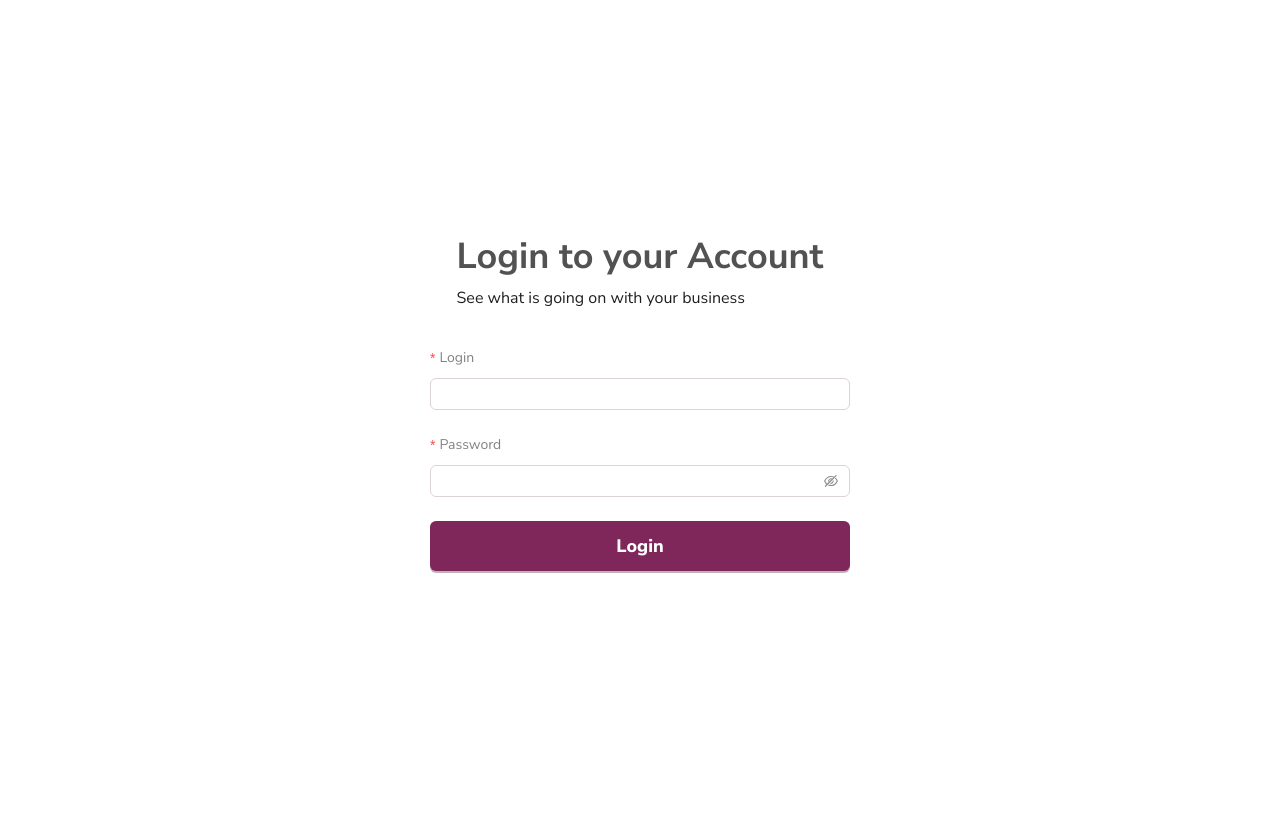
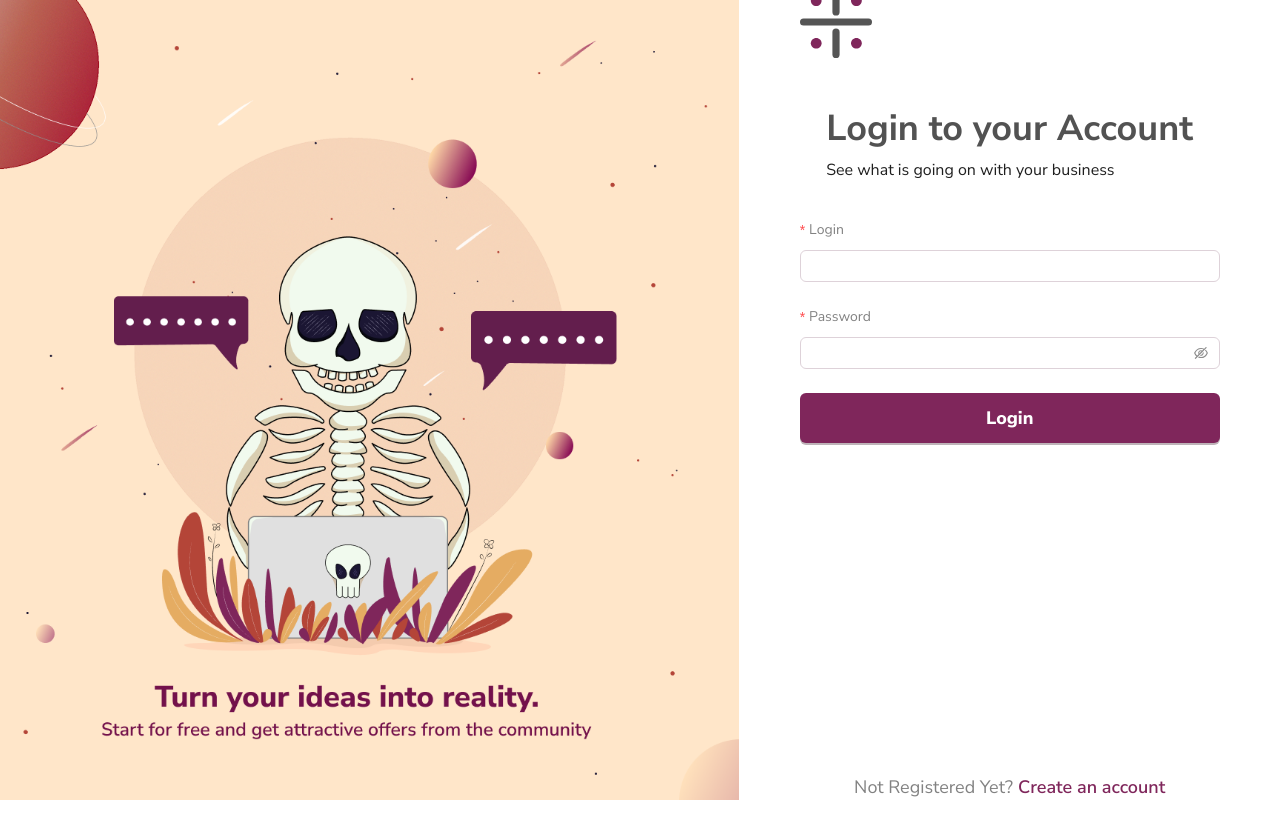
Before and after one commit to DaryaSerikova/crm-system, a React (Vite) app: page /login in a window 1280 px wide. Built offline with nearby package versions, Linux system fonts and the light colour scheme.

Commit message:
Layout: LoginPage, RegisterPage

```diff
--- /dev/null
+++ b/src/assets/icons/AuthIcon.tsx
@@ -0,0 +1,18 @@
+
+
+
+const AuthIcon = () => {
+  return (
+    <svg width="72" height="72" viewBox="0 0 72 72" fill="none" xmlns="http://www.w3.org/2000/svg">
+      <path fill-rule="evenodd" clip-rule="evenodd" d="M56.4 20.0656C59.3823 20.0656 61.8 17.6875 61.8 14.7541C61.8 11.8207 59.3823 9.44263 56.4 9.44263C53.4177 9.44263 51 11.8207 51 14.7541C51 17.6875 53.4177 20.0656 56.4 20.0656Z" fill="#7F265B"/>
+      <path fill-rule="evenodd" clip-rule="evenodd" d="M16.2001 20.0656C19.1824 20.0656 21.6001 17.6875 21.6001 14.7541C21.6001 11.8207 19.1824 9.44263 16.2001 9.44263C13.2177 9.44263 10.8001 11.8207 10.8001 14.7541C10.8001 17.6875 13.2177 20.0656 16.2001 20.0656Z" fill="#7F265B"/>
+      <path fill-rule="evenodd" clip-rule="evenodd" d="M16.2001 62.5574C19.1824 62.5574 21.6001 60.1793 21.6001 57.2459C21.6001 54.3124 19.1824 51.9344 16.2001 51.9344C13.2177 51.9344 10.8001 54.3124 10.8001 57.2459C10.8001 60.1793 13.2177 62.5574 16.2001 62.5574Z" fill="#7F265B"/>
+      <path fill-rule="evenodd" clip-rule="evenodd" d="M56.4 62.5574C59.3823 62.5574 61.8 60.1793 61.8 57.2459C61.8 54.3124 59.3823 51.9344 56.4 51.9344C53.4177 51.9344 51 54.3124 51 57.2459C51 60.1793 53.4177 62.5574 56.4 62.5574Z" fill="#7F265B"/>
+      <rect y="32.459" width="72" height="7.08197" rx="3.54098" fill="#555555"/>
+      <rect x="39.6" y="42.4918" width="29.5082" height="7.2" rx="3.6" transform="rotate(90 39.6 42.4918)" fill="#555555"/>
+      <rect x="39.6" width="29.5082" height="7.2" rx="3.6" transform="rotate(90 39.6 0)" fill="#555555"/>
+    </svg>
+  )
+}
+
+export default AuthIcon;
--- a/src/pages/LoginPage/LoginPage.module.scss
+++ b/src/pages/LoginPage/LoginPage.module.scss
@@ -4,6 +4,8 @@
 //rgba(222, 210, 217, 1)
 //rgba(130, 130, 130, 1)
 // color: rgba(82, 82, 82, 1);
+//rgba(130, 130, 130, 1)
+//rgba(127, 38, 91, 1)
 
 
 .login {
@@ -13,9 +15,37 @@
 
   display: flex;
   flex-direction: row;
+  justify-content: space-between;
+
+  .imageWrapper {
+    height: 100vh;
+    width: 300px;
+    width: 1109px;
+
+
+    position: relative;
+    overflow: hidden;
+    // padding-bottom: 101.142857%;
+    // 98,8700565
+
+    .image {
+      position: absolute;
+      top: 0;
+      left: 0;
+      width: 100%;
+      height: 100%;
+      object-fit: cover;
+    }
+  }
+
+  .cardWrapper {
+    display: flex;
+    flex-direction: column;
+    height: 100vh;
+    width: 811px;
     justify-content: center;
     align-items: center;
-
+    gap: 317px;
 
 
     .card {
@@ -28,6 +58,11 @@
 
 
       .header {
+        // display: flex;
+        // flex-direction: column;
+        // justify-content: start;
+        // align-items: start;
+        width: 100%;
 
         .h1 {
           font-weight: 700;
@@ -35,12 +70,17 @@
           color: rgba(82, 82, 82, 1);
           margin-block-start: 0;
           margin-block-end: 0;
+          margin-left: 26.5px;
+          margin-right: 26.5px;
+          margin-top: 36px;
         }
         .p {
           font-weight: 400;
           font-size: 16px;
           margin-block-start: 0;
           margin-block-end: 0;
+          margin-left: 26.5px;
+          margin-right: 26.5px;
         }
 
       }
@@ -60,4 +100,36 @@
 
     }
 
+    .registerLink {
+      display: flex;
+      flex-direction: row;
+      justify-content: center;
+      gap: 5px;
+
+      .text {
+        font-family: Nunito Sans;
+        font-weight: 400;
+        font-size: 18px;
+        line-height: 100%;
+        letter-spacing: 0%;
+        color: rgba(130, 130, 130, 1);
       }
+
+      .link {
+        display: flex;
+        flex-direction: row;
+        align-items: center;
+
+        font-family: Nunito Sans;
+        font-weight: 600;
+        font-size: 18px;
+        line-height: 100%;
+        letter-spacing: 0%;
+        color: rgba(127, 38, 91, 1);
+      }
+    }
+  }
+
+
+
+}
--- a/src/pages/LoginPage/LoginPage.tsx
+++ b/src/pages/LoginPage/LoginPage.tsx
@@ -1,12 +1,14 @@
 import type { AuthData } from '@/types/types';
 import type { FormProps } from 'antd';
 import { Form, Input, Button } from 'antd';
-import { useNavigate } from "react-router";
+import { Link, useNavigate } from "react-router";
 import { openNotification } from '@/utils/errors';
 import { loginUser } from '@/api/api';
 import { useAppDispatch } from '@/store/hooks';
 import { setAuth } from '@/store/slices/authSlice';
 import s from "./LoginPage.module.scss";
+import skelet from '../../assets/images/skelet.png';
+import AuthIcon from '@/assets/icons/authIcon';
 
 
 
@@ -54,8 +56,19 @@ const LoginPage = () => {
 
   return (
     <div className={s.login}>
+      <div className={s.imageWrapper}>
+        <img
+          className={s.image}
+          src={skelet}
+          alt='skelet'
+         />
+      </div>
+
+
+      <div className={s.cardWrapper}>
         <div className={s.card}>
           <header className={s.header}>
+            <AuthIcon />
             <h1 className={s.h1}>Login to your Account</h1>
             <p className={s.p}>See what is going on with your business</p>
           </header>
@@ -112,6 +125,14 @@ const LoginPage = () => {
             </Button>
           </Form>
         </div>
+
+        <div className={s.registerLink}>
+          <p className={s.text}>Not Registered Yet?</p>
+          <Link to='/register' className={s.link}>
+            Create an account
+          </Link>
+        </div>
+      </div>
     </div>
   )
 }
--- a/src/pages/RegisterPage/RegisterPage.module.scss
+++ b/src/pages/RegisterPage/RegisterPage.module.scss
@@ -5,8 +5,37 @@
 
   display: flex;
   flex-direction: row;
+  justify-content: space-between;
+
+  .imageWrapper {
+    height: 100vh;
+    width: 300px;
+    width: 1109px;
+
+
+    position: relative;
+    overflow: hidden;
+    // padding-bottom: 101.142857%;
+    // 98,8700565
+
+    .image {
+      position: absolute;
+      top: 0;
+      left: 0;
+      width: 100%;
+      height: 100%;
+      object-fit: cover;
+    }
+  }
+
+  .cardWrapper {
+    display: flex;
+    flex-direction: column;
+    height: 100vh;
+    width: 811px;
     justify-content: center;
     align-items: center;
+    // gap: 317px;
 
     .card {
       width: 420px;
@@ -15,7 +44,14 @@
       align-items: center;
       gap: 36px;
 
+
+
       .header {
+        // display: flex;
+        // flex-direction: column;
+        // justify-content: start;
+        // align-items: start;
+        width: 100%;
 
         .h1 {
           font-weight: 700;
@@ -23,12 +59,17 @@
           color: rgba(82, 82, 82, 1);
           margin-block-start: 0;
           margin-block-end: 0;
+          margin-left: 26.5px;
+          margin-right: 26.5px;
+          margin-top: 36px;
         }
         .p {
           font-weight: 400;
           font-size: 16px;
           margin-block-start: 0;
           margin-block-end: 0;
+          margin-left: 26.5px;
+          margin-right: 26.5px;
         }
 
       }
@@ -52,5 +93,7 @@
       }
 
     }
+  }
+
 
 }
--- a/src/pages/RegisterPage/RegisterPage.tsx
+++ b/src/pages/RegisterPage/RegisterPage.tsx
@@ -6,6 +6,8 @@ import { PhoneInput } from '@/components/ui/phoneInput';
 import { openNotification } from '@/utils/errors';
 import { registerUser } from '@/api/api';
 import s from './RegisterPage.module.scss';
+import skelet from '../../assets/images/skelet.png';
+import AuthIcon from '@/assets/icons/authIcon';
 
 
 const RegisterPage = () => {
@@ -59,8 +61,17 @@ const RegisterPage = () => {
 
   return (
     <div className={s.register}>
+      <div className={s.imageWrapper}>
+        <img
+          className={s.image}
+          src={skelet}
+          alt='skelet'
+         />
+      </div>
+      <div className={s.cardWrapper}>
         <div className={s.card}>
           <header className={s.header}>
+            <AuthIcon />
             <h1 className={s.h1}>Register to your Account</h1>
             <p className={s.p}>See what is going on with your business</p>
           </header>
@@ -177,6 +188,7 @@ const RegisterPage = () => {
 
         </div>
       </div>
+    </div>
   )
 }
 
```
Also changed, not shown: src/assets/images/skelet.png (added). Lines whose indentation alone changed are shown as unchanged.
